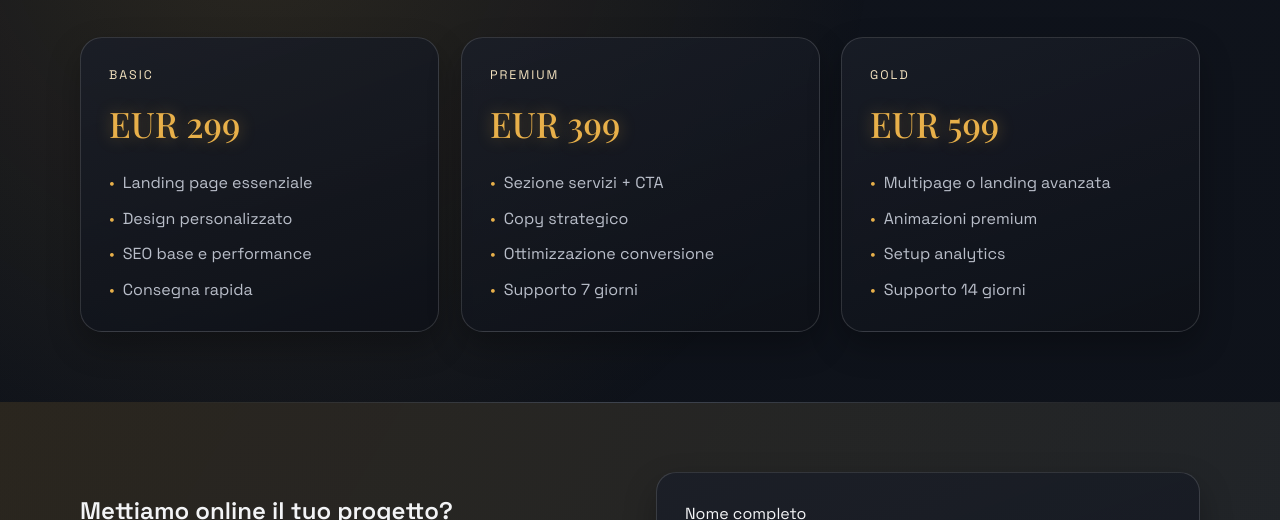
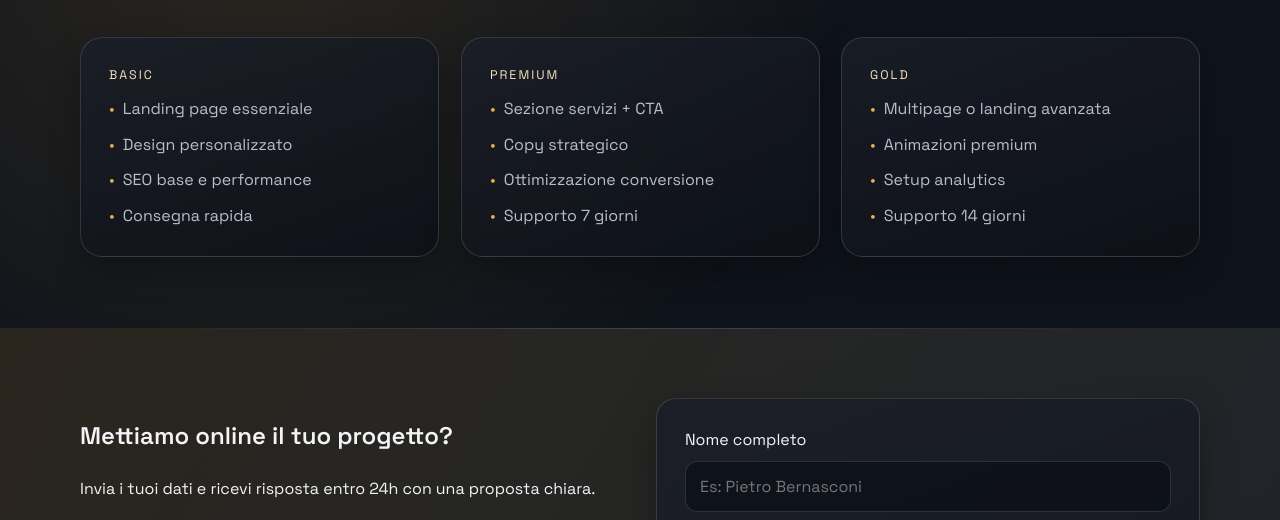
Before and after one commit to kallebesiqueira-dev/nuovoetzah, a plain HTML site: page docs/index-luxury.html in a window 1280 px wide. Shown: the part 2754-3274 px from the top of the page. Drawn offline with nearby package versions, Linux system fonts and the light colour scheme.

Commit message:
Remove pricing values from plan cards

```diff
--- a/docs/index-luxury.html
+++ b/docs/index-luxury.html
@@ -196,7 +196,6 @@
           <div class="pricing-grid">
             <article class="pricing-card">
               <p class="pricing-tier">Basic</p>
-              <p class="pricing-price">EUR 299</p>
               <ul class="pricing-list">
                 <li>Landing page essenziale</li>
                 <li>Design personalizzato</li>
@@ -206,7 +205,6 @@
             </article>
             <article class="pricing-card featured">
               <p class="pricing-tier">Premium</p>
-              <p class="pricing-price">EUR 399</p>
               <ul class="pricing-list">
                 <li>Sezione servizi + CTA</li>
                 <li>Copy strategico</li>
@@ -216,7 +214,6 @@
             </article>
             <article class="pricing-card">
               <p class="pricing-tier">Gold</p>
-              <p class="pricing-price">EUR 599</p>
               <ul class="pricing-list">
                 <li>Multipage o landing avanzata</li>
                 <li>Animazioni premium</li>
```
Also changed, not shown: docs/index.html (+0 -3 lines).
